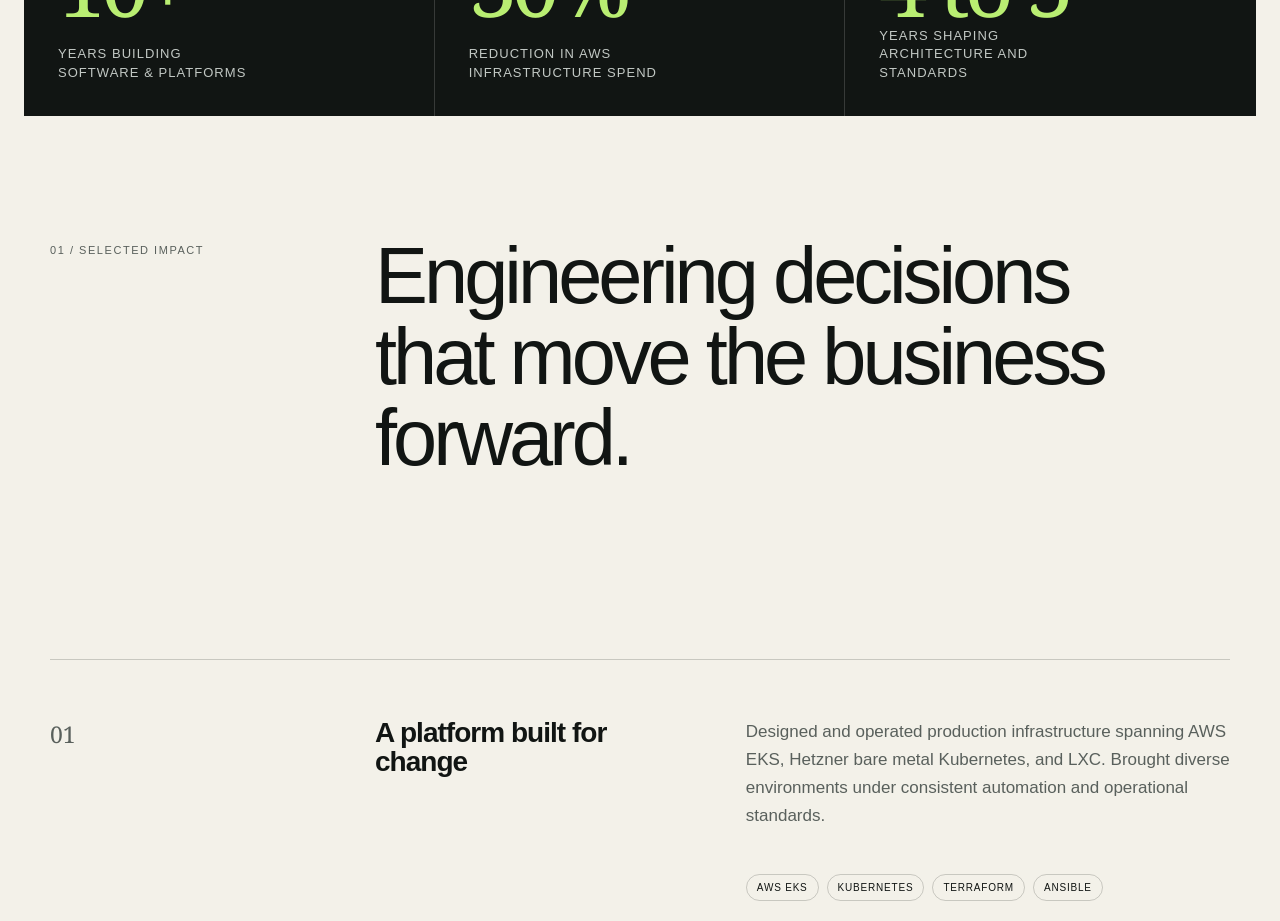
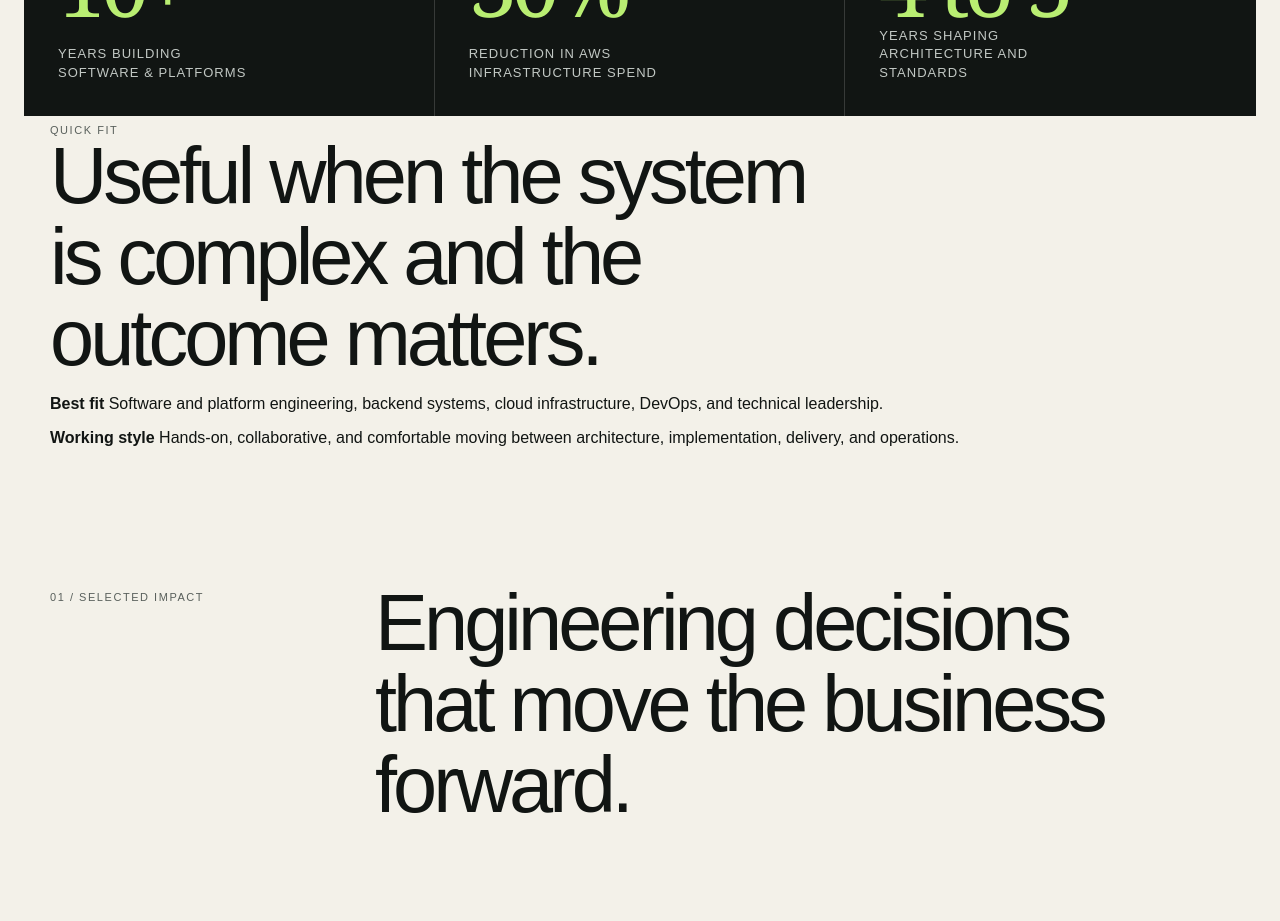
Before and after one commit to sartim/sartim.github.io, a Next.js app: page / in a window 1280 px wide. Shown: the part 860-1781 px from the top of the page. Built offline with nearby package versions, Linux system fonts and the light colour scheme.

Commit message:
Make portfolio more recruiter facing

```diff
--- a/app/page.tsx
+++ b/app/page.tsx
@@ -96,6 +96,17 @@ export default function Home() {
             <span>{stat.label}</span>
           </div>
         ))}
+      </section>
+
+      <section className="recruiter-note shell" aria-label="Recruiter overview">
+        <p className="section-index">Quick fit</p>
+        <div className="recruiter-note-copy">
+          <h2>Useful when the system is complex and the outcome matters.</h2>
+          <div className="recruiter-points">
+            <p><strong>Best fit</strong> Software and platform engineering, backend systems, cloud infrastructure, DevOps, and technical leadership.</p>
+            <p><strong>Working style</strong> Hands-on, collaborative, and comfortable moving between architecture, implementation, delivery, and operations.</p>
+          </div>
+        </div>
       </section>
 
       <section className="intro shell" id="work">
```
